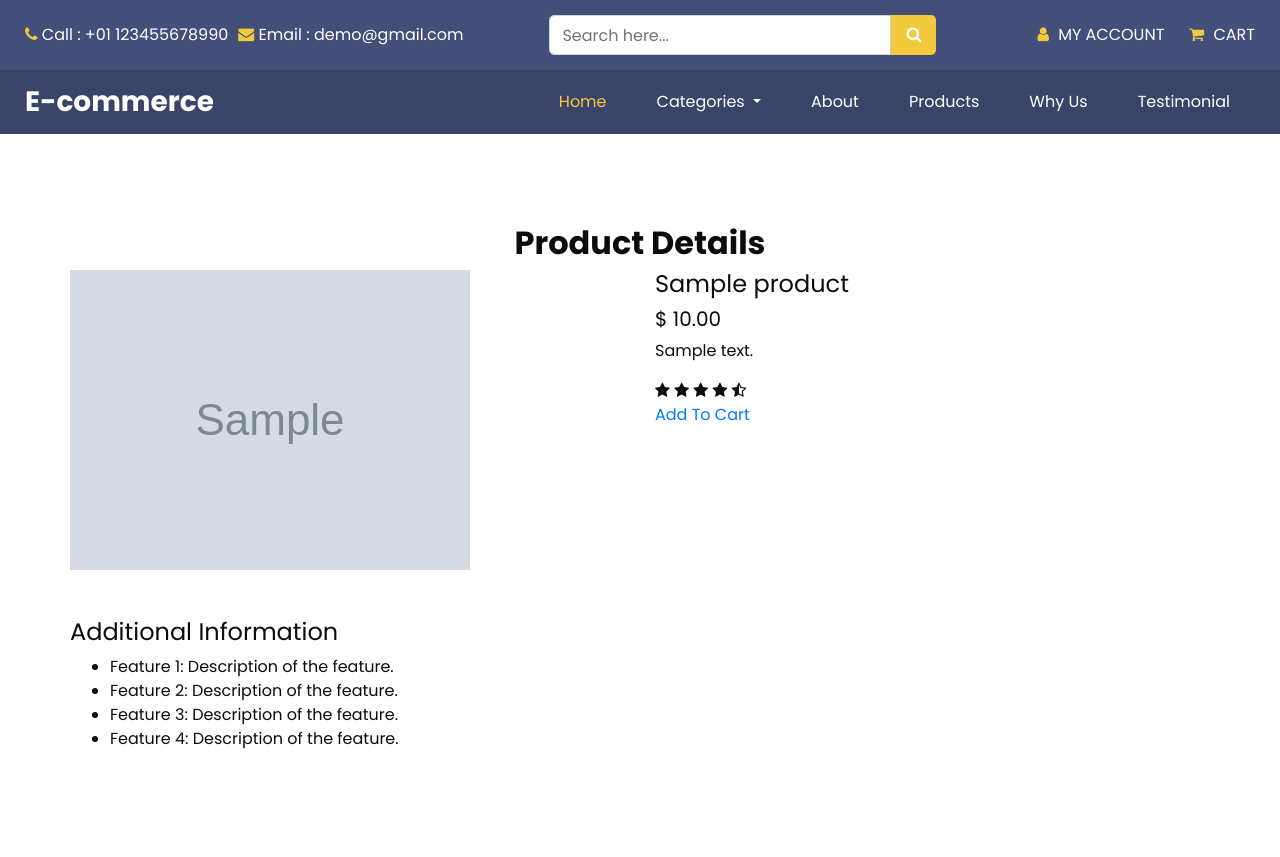
After one commit to abdelkarimMohamed/E-commerce-django, a Django app: a page that uses templates/store/product_detail.html in a window 1280 px wide. The commit adds this page. Run offline with Django 5.2, Linux system fonts and the light colour scheme; tables that the repository leaves empty hold one stand-in row (values such as "Sample post"); grey boxes marked "Sample" are stand-in pictures; some libraries are stand-ins or nearby versions.

Commit message:
add product details

```diff
--- a/store/models.py
+++ b/store/models.py
@@ -27,6 +27,7 @@ class Product(models.Model):
     image=models.ImageField(upload_to='products/images')
     description=models.TextField(max_length=1500)
     price=models.DecimalField(max_digits=6,decimal_places=2)
+    category=models.ForeignKey(Category,on_delete=models.CASCADE,null=True,blank=True)
     status=models.CharField(max_length=2,choices=Status.choices,default=Status.AVAILABLE)
     created_at=models.DateTimeField(auto_now_add=True)
     updated=models.DateTimeField(auto_now=True)
--- a/store/urls.py
+++ b/store/urls.py
@@ -4,5 +4,6 @@ from . import views
 app_name="store"
 
 urlpatterns=[
-    path('',views.list_product,name='list_of_products')
+    path('',views.list_product,name='list_of_products'),
+    path('<slug:product_slug>/',views.product_detail,name='product_detail'),
 ]
--- a/store/views.py
+++ b/store/views.py
@@ -1,4 +1,4 @@
-from django.shortcuts import render
+from django.shortcuts import render,get_object_or_404
 from .models import Category,Product
 
 
@@ -10,3 +10,13 @@ def list_product(request):
         'products':products
     }
     return render(request,'store/list_products.html',context)
+
+def product_detail(request,product_slug):
+
+
+    product=get_object_or_404(Product,slug=product_slug,status=Product.Status.AVAILABLE)
+
+    context={
+        'detail':product
+    }
+    return render(request,'store/product_detail.html',context)
--- a/templates/store/list_products.html
+++ b/templates/store/list_products.html
@@ -1,6 +1,6 @@
 {% extends 'base.html' %}
 
-{% block title %} Home {% endblock %}
+{% block title %} Products {% endblock %}
 
 {% block content %}
 {% include 'includes/alerts.html' %}
@@ -120,7 +120,8 @@
         </div>
         <div class="detail-box">
           <h5>
-            {{ product.name }}
+            <a href="{% url 'store:product_detail' product.slug %}">{{ product.name }}</a>
+
           </h5>
           <div class="product_info">
             <h5>
--- /dev/null
+++ b/templates/store/product_detail.html
@@ -0,0 +1,60 @@
+{% extends 'base.html' %}
+
+{% block title %} Product Details {% endblock %}
+
+{% block content %}
+{% include 'includes/alerts.html' %}
+<!-- product details section -->
+<section class="product_details_section layout_padding">
+    <div class="container">
+      <div class="heading_container heading_center">
+        <h2>
+          Product Details
+        </h2>
+      </div>
+      <div class="row">
+        <div class="col-md-6">
+          <div class="img-box">
+            <img src="{{ detail.image.url }}" alt="Product Name" class="img-fluid">
+          </div>
+        </div>
+        <div class="col-md-6">
+          <div class="detail-box">
+            <h4>{{ detail.name }}</h4>
+            <h5>
+              <span>$</span> {{ detail.price }}
+            </h5>
+            <p>
+              {{ detail.description }}
+            </p>
+            <div class="star_container">
+              <i class="fa fa-star" aria-hidden="true"></i>
+              <i class="fa fa-star" aria-hidden="true"></i>
+              <i class="fa fa-star" aria-hidden="true"></i>
+              <i class="fa fa-star" aria-hidden="true"></i>
+              <i class="fa fa-star-half-o" aria-hidden="true"></i>
+            </div>
+            <a href="" class="add_cart_btn">
+              <span>
+                Add To Cart
+              </span>
+            </a>
+          </div>
+        </div>
+      </div>
+      <div class="row mt-5">
+        <div class="col-md-12">
+          <h4>Additional Information</h4>
+          <ul>
+            <li>Feature 1: Description of the feature.</li>
+            <li>Feature 2: Description of the feature.</li>
+            <li>Feature 3: Description of the feature.</li>
+            <li>Feature 4: Description of the feature.</li>
+          </ul>
+        </div>
+      </div>
+    </div>
+  </section>
+  <!-- end product details section -->
+
+  {% endblock %}
```
Also changed, not shown: store/admin.py (+6 -1 lines), store/migrations/0002_product_category.py (added).
